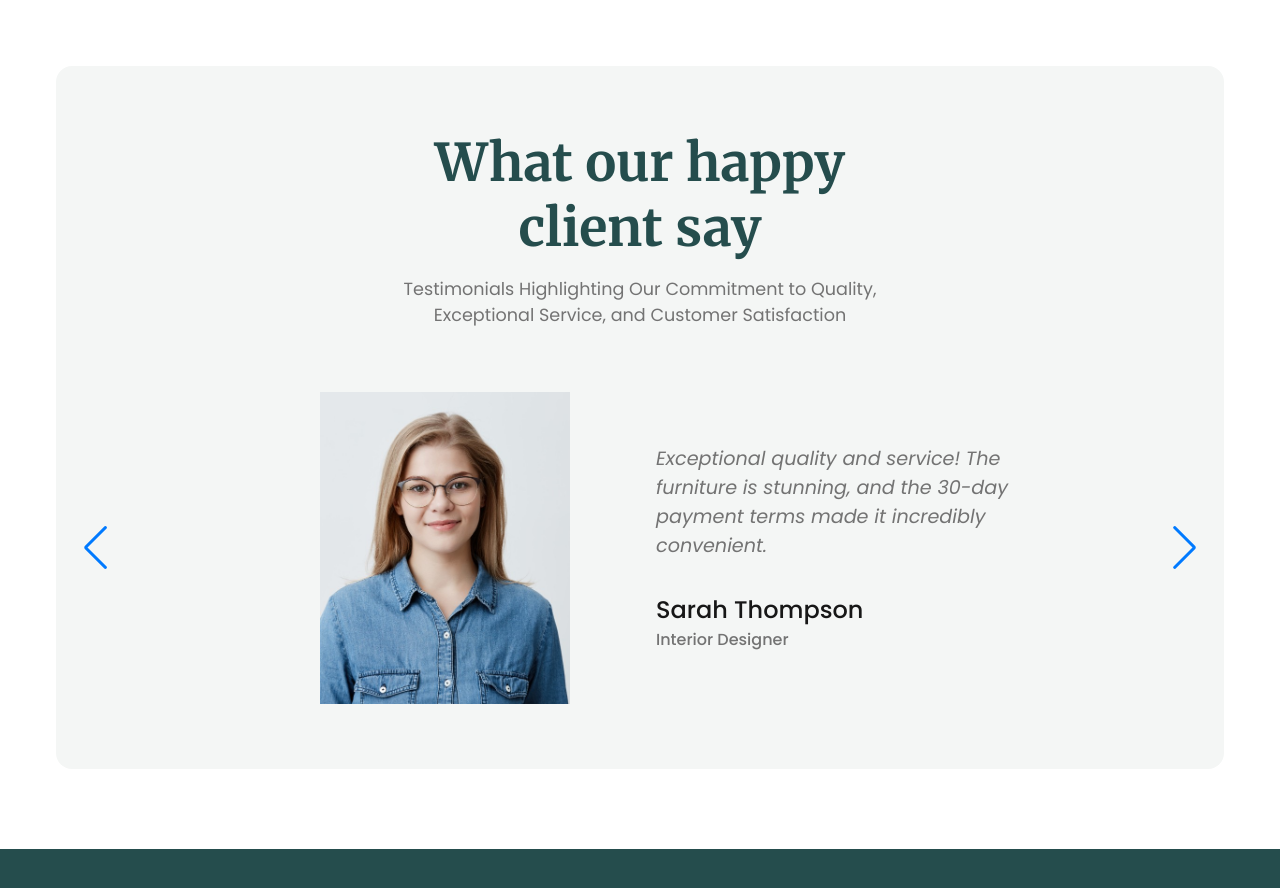
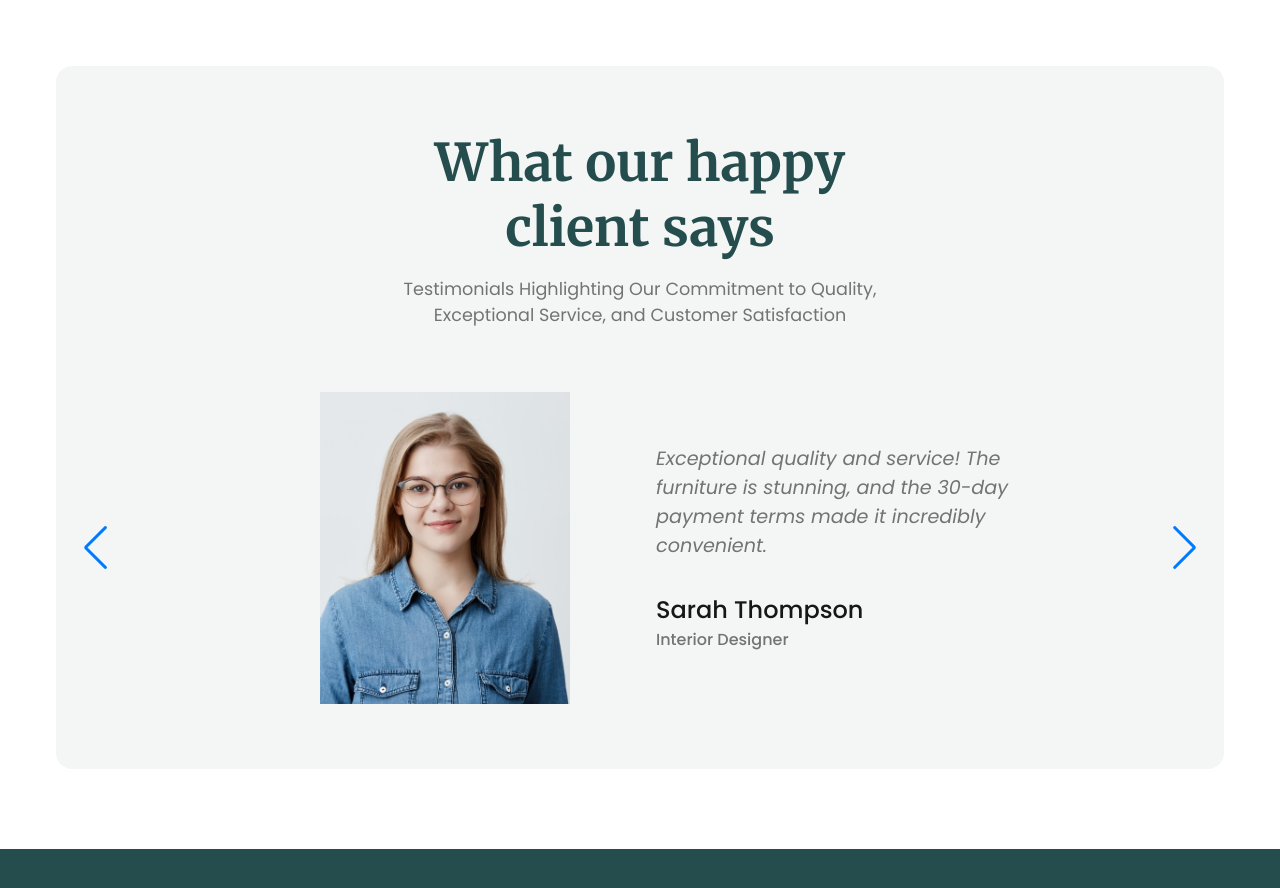
Before and after one commit to Abhiraj-45/Furniture-Shop, a plain HTML site: page index.html in a window 1280 px wide. Shown: the part 3180-4068 px from the top of the page. Drawn offline with nearby package versions, Linux system fonts and the light colour scheme.

Commit message:
final touchup

```diff
--- a/index.html
+++ b/index.html
@@ -158,7 +158,7 @@
   <!-- Testimonials Section -->
   <section class="section__container client__container">
     <div class="client__content">
-      <h2 class="section__header">What our happy client say</h2>
+      <h2 class="section__header">What our happy client says</h2>
       <p class="section__description">
         Testimonials Highlighting Our Commitment to Quality, Exceptional
         Service, and Customer Satisfaction
```
